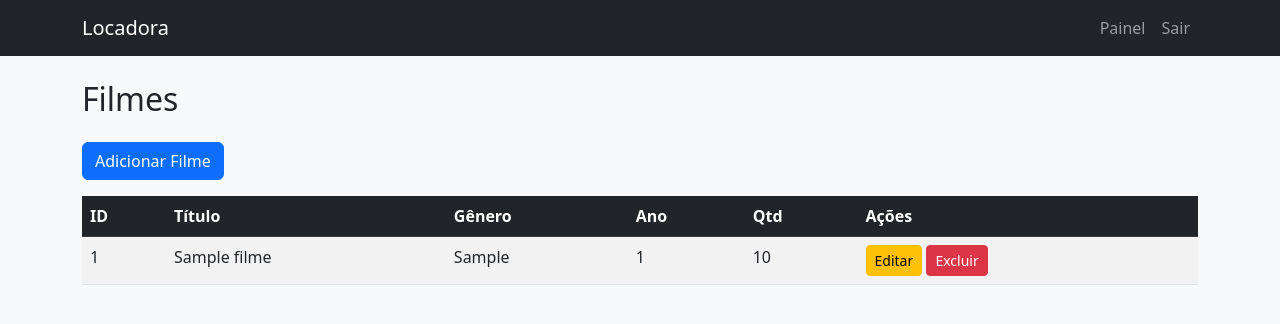
After one commit to laraa-n/Python-Project, a Flask app: page /filmes in a window 1280 px wide. The commit adds this page. Shown: the top 324 px of the page. Run offline with Flask 3, Linux system fonts and the light colour scheme; the visitor is signed in with stand-in values (Sample User, id 1); tables that the repository leaves empty hold one stand-in row (values such as "Sample post").

Commit message:
CRUD de Filmes

```diff
--- a/app.py
+++ b/app.py
@@ -1,6 +1,6 @@
 from flask import Flask, render_template, request, redirect, session, url_for
 from werkzeug.security import generate_password_hash, check_password_hash
-from models import db, Usuario
+from models import db, Usuario, Filme
 
 app = Flask(__name__)
 app.secret_key = "chave_super_secreta_aqui"
@@ -12,6 +12,14 @@ db.init_app(app)
 
 with app.app_context():
     db.create_all()
+
+def login_required(func):
+    def wrapper(*args, **kwargs):
+        if 'usuario' not in session:
+            return redirect('/login')
+        return func(*args, **kwargs)
+    wrapper.__name__ = func.__name__
+    return wrapper
 
 @app.route('/')
 def home():
@@ -59,5 +67,63 @@ def area_protegida():
         return redirect(url_for('login'))
     return f"<h1>Bem-vindo {session['usuario']}!</h1>"
 
+
+@app.route('/filmes')
+@login_required
+def filmes_lista():
+    filmes = Filme.query.all()
+    return render_template("filmes/lista.html", filmes=filmes, title="Filmes")
+
+
+
+@app.route('/filmes/adicionar', methods=['GET', 'POST'])
+@login_required
+def filmes_adicionar():
+    if request.method == 'POST':
+        titulo = request.form['titulo']
+        genero = request.form['genero']
+        ano = request.form['ano']
+        quantidade = request.form['quantidade']
+
+        novo = Filme(
+            titulo=titulo,
+            genero=genero,
+            ano=ano,
+            quantidade=quantidade
+        )
+        db.session.add(novo)
+        db.session.commit()
+
+        return redirect('/filmes')
+
+    return render_template("filmes/adicionar.html", title="Adicionar Filme")
+
+
+
+@app.route('/filmes/editar/<int:id_filme>', methods=['GET', 'POST'])
+@login_required
+def filmes_editar(id_filme):
+    filme = Filme.query.get(id_filme)
+
+    if request.method == 'POST':
+        filme.titulo = request.form['titulo']
+        filme.genero = request.form['genero']
+        filme.ano = request.form['ano']
+        filme.quantidade = request.form['quantidade']
+
+        db.session.commit()
+        return redirect('/filmes')
+
+    return render_template("filmes/editar.html", filme=filme, title="Editar Filme")
+
+
+@app.route('/filmes/excluir/<int:id_filme>')
+@login_required
+def filmes_excluir(id_filme):
+    filme = Filme.query.get(id_filme)
+    db.session.delete(filme)
+    db.session.commit()
+    return redirect('/filmes')
+
 if __name__ == "__main__":
     app.run(debug=True)
--- a/templates/base.html
+++ b/templates/base.html
@@ -4,7 +4,7 @@
     <meta charset="UTF-8">
     <title>{{ title }}</title>
     <link href="https://cdn.jsdelivr.net/npm/bootstrap@5.3.0/dist/css/bootstrap.min.css" rel="stylesheet">
-    <link rel="stylesheet" href="{{ url_for('static', filename='css/style.css') }}">
+    <!-- <link rel="stylesheet" href="{{ url_for('static', filename='css/style.css') }}"> -->
 </head>
 
 <body class="bg-light">
--- /dev/null
+++ b/templates/filmes/lista.html
@@ -0,0 +1,36 @@
+{% extends "base.html" %}
+{% block content %}
+
+<h2 class="mb-4">Filmes</h2>
+
+<a href="/filmes/adicionar" class="btn btn-primary mb-3">Adicionar Filme</a>
+
+<table class="table table-striped table-hover">
+    <thead class="table-dark">
+        <tr>
+            <th>ID</th>
+            <th>Título</th>
+            <th>Gênero</th>
+            <th>Ano</th>
+            <th>Qtd</th>
+            <th>Ações</th>
+        </tr>
+    </thead>
+    <tbody>
+        {% for filme in filmes %}
+        <tr>
+            <td>{{ filme.id_filme }}</td>
+            <td>{{ filme.titulo }}</td>
+            <td>{{ filme.genero }}</td>
+            <td>{{ filme.ano }}</td>
+            <td>{{ filme.quantidade }}</td>
+            <td>
+                <a href="/filmes/editar/{{ filme.id_filme }}" class="btn btn-warning btn-sm">Editar</a>
+                <a href="/filmes/excluir/{{ filme.id_filme }}" class="btn btn-danger btn-sm">Excluir</a>
+            </td>
+        </tr>
+        {% endfor %}
+    </tbody>
+</table>
+
+{% endblock %}
```
Also changed, not shown: templates/filmes/adicionar.html (added, +23 -0 lines), templates/filmes/editar.html (added, +23 -0 lines).
